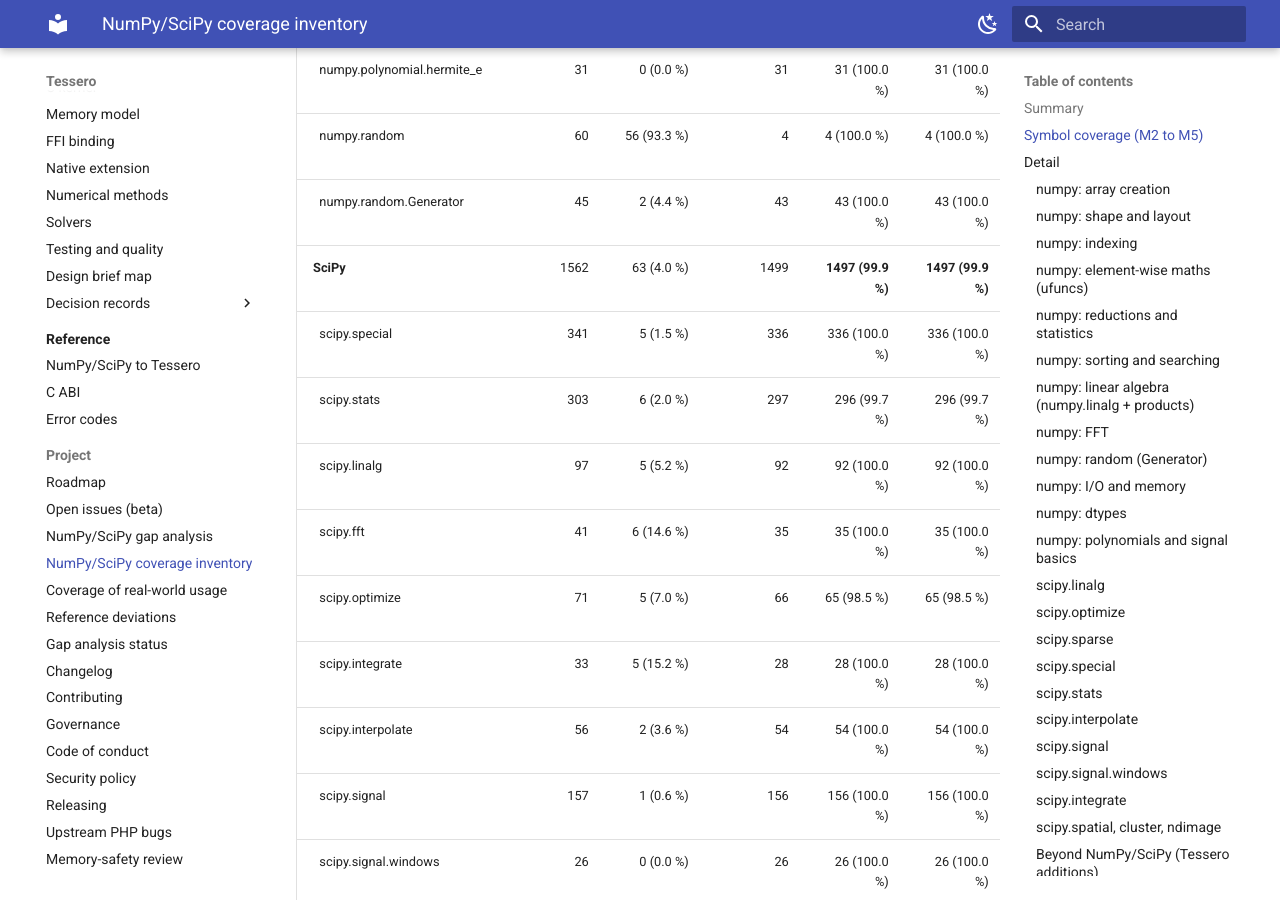
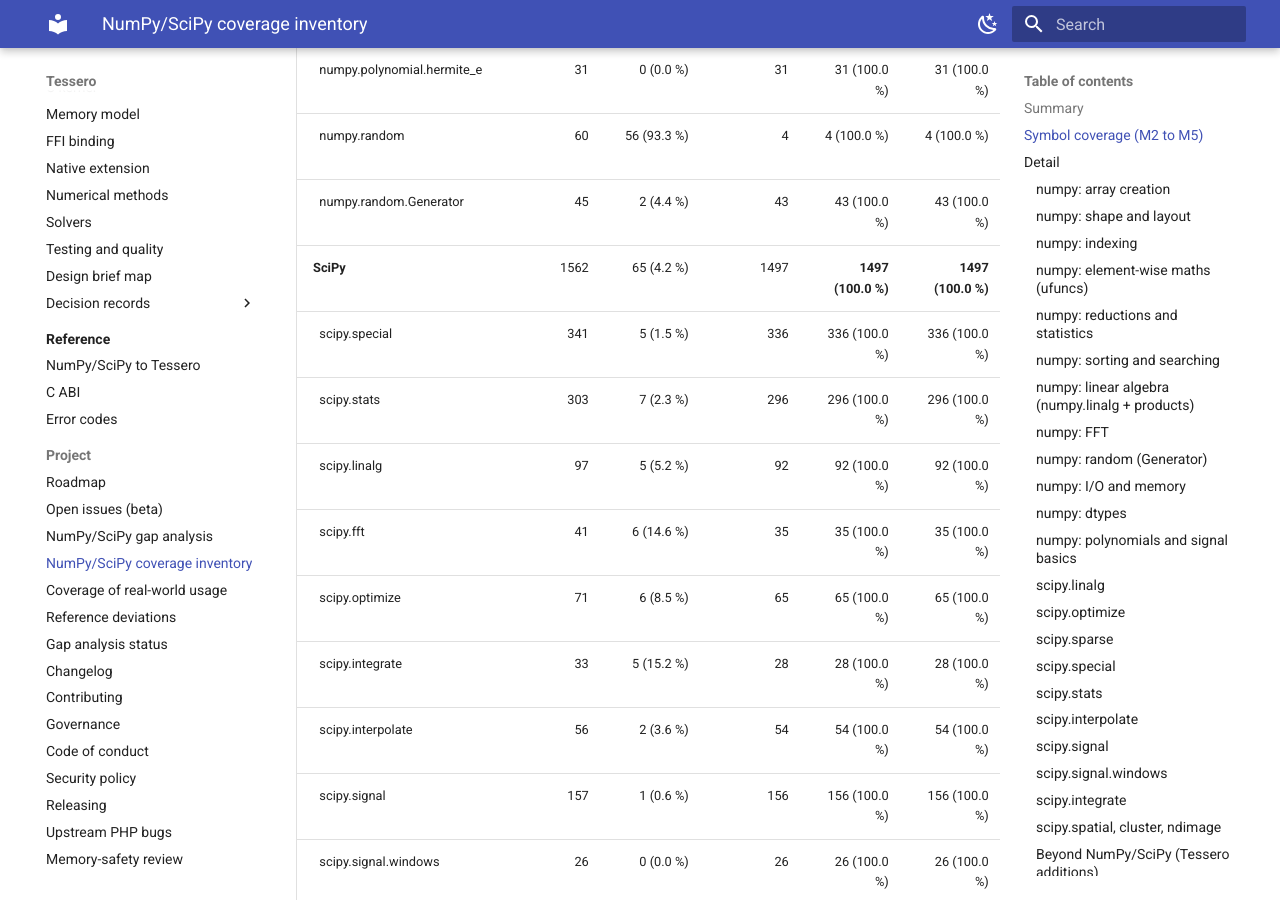
Before and after one commit to DMJ-CV-91913/tessero, an MkDocs documentation site: the page built from docs/project/numpy-scipy-coverage.md, in a window 1280 px wide and 900 px high, scrolled down 2614 px. Built offline with MkDocs 1.6.1 and Material for MkDocs 9.7.7, drawn with Linux system fonts in a browser that asks for light colours; some of the changed text lies outside the part shown.

Commit message:
Baseline commit for Beta Version of the Tessero Project; Authored by Douglas Johnson and Co-Authored using Claude's Opus 4.8LLM, October 4th, 2026, and subsequent commit using Opus 5.5LLM, October 24th, 2026.
Co-Authored-By: Claude Opus 4.8 (1M context) <noreply@anthropic.com>

```diff
--- a/docs/project/_generated/metrics.md
+++ b/docs/project/_generated/metrics.md
@@ -18,12 +18,12 @@ Reference versions: NumPy 2.4.4, SciPy 1.17.1. A symbol counts as implemented on
 | &nbsp;&nbsp;numpy.polynomial.hermite_e | 31 | 0 (0.0 %) | 31 | 31 (100.0 %) | 31 (100.0 %) | 100.0 % / 100.0 % | 100.0 % |
 | &nbsp;&nbsp;numpy.random | 60 | 56 (93.3 %) | 4 | 4 (100.0 %) | 4 (100.0 %) | 100.0 % / 100.0 % | 100.0 % |
 | &nbsp;&nbsp;numpy.random.Generator | 45 | 2 (4.4 %) | 43 | 43 (100.0 %) | 43 (100.0 %) | 100.0 % / 100.0 % | 100.0 % |
-| **SciPy** | 1562 | 63 (4.0 %) | 1499 | **1497 (99.9 %)** | **1497 (99.9 %)** | 99.9 % / 99.9 % | 100.0 % |
+| **SciPy** | 1562 | 65 (4.2 %) | 1497 | **1497 (100.0 %)** | **1497 (100.0 %)** | 100.0 % / 100.0 % | 100.0 % |
 | &nbsp;&nbsp;scipy.special | 341 | 5 (1.5 %) | 336 | 336 (100.0 %) | 336 (100.0 %) | 100.0 % / 100.0 % | 100.0 % |
-| &nbsp;&nbsp;scipy.stats | 303 | 6 (2.0 %) | 297 | 296 (99.7 %) | 296 (99.7 %) | 99.7 % / 99.7 % | 100.0 % |
+| &nbsp;&nbsp;scipy.stats | 303 | 7 (2.3 %) | 296 | 296 (100.0 %) | 296 (100.0 %) | 100.0 % / 100.0 % | 100.0 % |
 | &nbsp;&nbsp;scipy.linalg | 97 | 5 (5.2 %) | 92 | 92 (100.0 %) | 92 (100.0 %) | 100.0 % / 100.0 % | 100.0 % |
 | &nbsp;&nbsp;scipy.fft | 41 | 6 (14.6 %) | 35 | 35 (100.0 %) | 35 (100.0 %) | 100.0 % / 100.0 % | 100.0 % |
-| &nbsp;&nbsp;scipy.optimize | 71 | 5 (7.0 %) | 66 | 65 (98.5 %) | 65 (98.5 %) | 98.5 % / 98.5 % | 100.0 % |
+| &nbsp;&nbsp;scipy.optimize | 71 | 6 (8.5 %) | 65 | 65 (100.0 %) | 65 (100.0 %) | 100.0 % / 100.0 % | 100.0 % |
 | &nbsp;&nbsp;scipy.integrate | 33 | 5 (15.2 %) | 28 | 28 (100.0 %) | 28 (100.0 %) | 100.0 % / 100.0 % | 100.0 % |
 | &nbsp;&nbsp;scipy.interpolate | 56 | 2 (3.6 %) | 54 | 54 (100.0 %) | 54 (100.0 %) | 100.0 % / 100.0 % | 100.0 % |
 | &nbsp;&nbsp;scipy.signal | 157 | 1 (0.6 %) | 156 | 156 (100.0 %) | 156 (100.0 %) | 100.0 % / 100.0 % | 100.0 % |
```
Also changed, not shown: other parts of docs/project/_generated/metrics.md (+2 -2 lines), README.md (+1 -1 lines), 3 other files.
